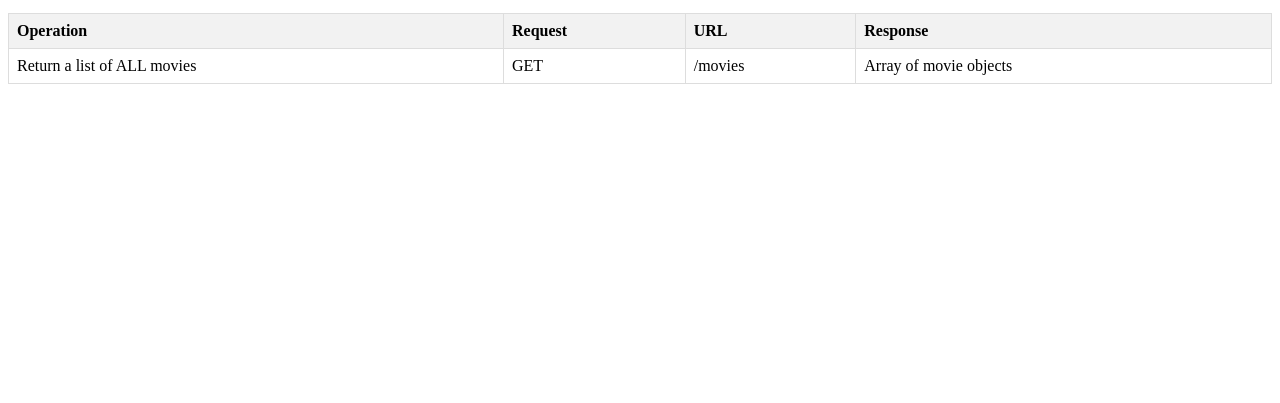
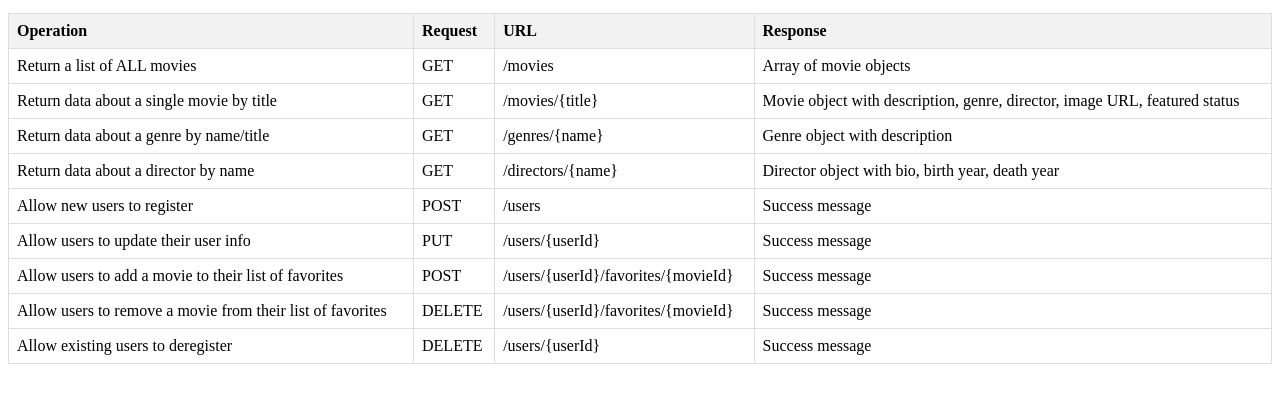
Before and after one commit to ETmanzer/movie_api, a website: page public/documentation.html in a window 1280 px wide. Shown: the part 119-522 px from the top of the page. Drawn offline with Linux system fonts and the light colour scheme.

Commit message:
updated the table

```diff
--- a/public/documentation.html
+++ b/public/documentation.html
@@ -37,7 +37,54 @@
               <td>/movies</td>
               <td>Array of movie objects</td>
             </tr>
-            <!-- Add more rows for each endpoint -->
-          </table>
+            <tr>
+              <td>Return data about a single movie by title</td>
+              <td>GET</td>
+              <td>/movies/{title}</td>
+              <td>Movie object with description, genre, director, image URL, featured status</td>
+            </tr>
+            <tr>
+              <td>Return data about a genre by name/title</td>
+              <td>GET</td>
+              <td>/genres/{name}</td>
+              <td>Genre object with description</td>
+            </tr>
+            <tr>
+              <td>Return data about a director by name</td>
+              <td>GET</td>
+              <td>/directors/{name}</td>
+              <td>Director object with bio, birth year, death year</td>
+            </tr>
+            <tr>
+              <td>Allow new users to register</td>
+              <td>POST</td>
+              <td>/users</td>
+              <td>Success message</td>
+            </tr>
+            <tr>
+              <td>Allow users to update their user info</td>
+              <td>PUT</td>
+              <td>/users/{userId}</td>
+              <td>Success message</td>
+            </tr>
+            <tr>
+              <td>Allow users to add a movie to their list of favorites</td>
+              <td>POST</td>
+              <td>/users/{userId}/favorites/{movieId}</td>
+              <td>Success message</td>
+            </tr>
+            <tr>
+              <td>Allow users to remove a movie from their list of favorites</td>
+              <td>DELETE</td>
+              <td>/users/{userId}/favorites/{movieId}</td>
+              <td>Success message</td>
+            </tr>
+            <tr>
+              <td>Allow existing users to deregister</td>
+              <td>DELETE</td>
+              <td>/users/{userId}</td>
+              <td>Success message</td>
+            </tr>
+        </table>
 </body>
 </html>
```
